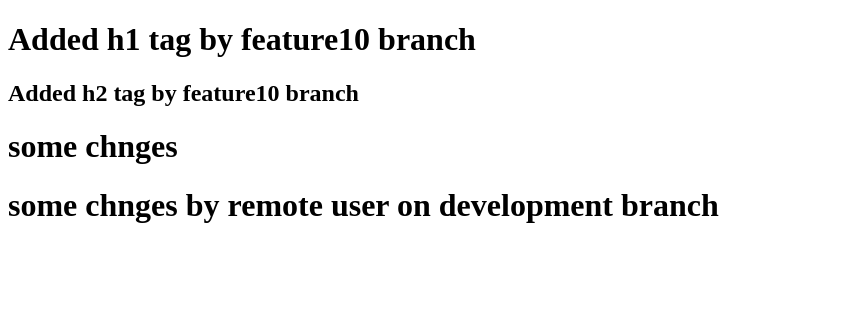
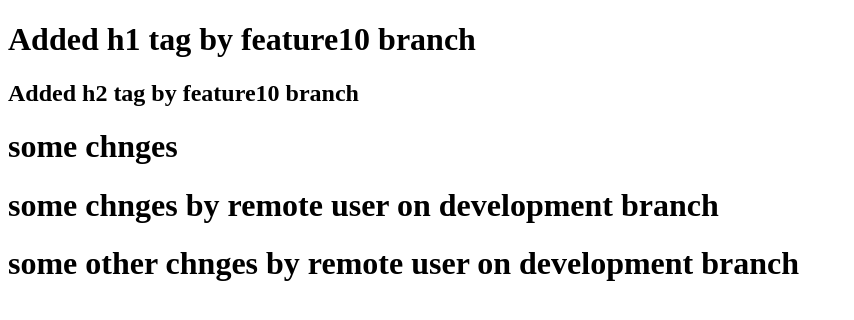
Before and after one commit to bhargav1251/branchingTutorial, a plain HTML site: page index3.html in a window 1280 px wide. Shown: the whole page, without its empty margins (0-854 px from the left). Drawn offline with Linux system fonts and the light colour scheme.

Commit message:
some other changes by remote user on development branch

```diff
--- a/index3.html
+++ b/index3.html
@@ -9,5 +9,6 @@
 <h2>Added h2 tag by feature10 branch</h2>
 <h1>some chnges</h1>
 <h1>some chnges by remote user on development branch</h1>
+<h1>some other chnges by remote user on development branch</h1>
 </body>
 </html>
```
